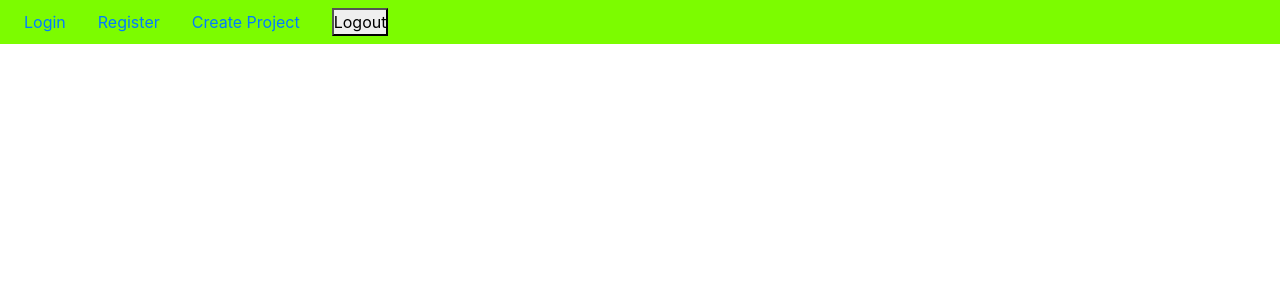
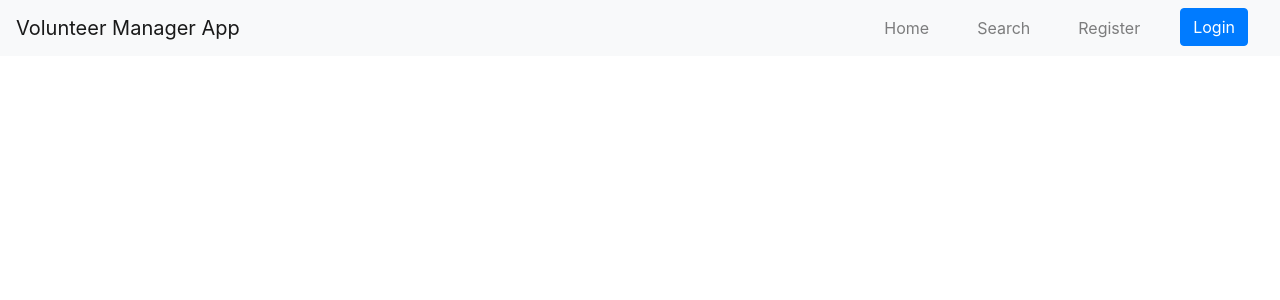
Before and after one commit to chingu-voyage7/Bears-Team-03, a React (Create React App) app: page / in a window 1280 px wide. Shown: the top 300 px of the page. Built offline with nearby package versions, Linux system fonts and the light colour scheme.

Commit message:
Refactor the navbar to use reactstrap

```diff
--- a/src/components/App.js
+++ b/src/components/App.js
@@ -1,25 +1,20 @@
 import React from 'react';
 import {
- BrowserRouter as Router, Switch, Route, NavLink
+  BrowserRouter as Router, Switch, Route,
 } from 'react-router-dom';
 
 import RegistrationPage from './RegistrationPage';
 import ProjectPage from './projectForm/ProjectPage';
 import Login from './Login';
-import Navbar from './navbar/Navbar';
+import Navigation from './navbar/Navbar';
 import ProtectedRoute from './ProtectedRoute';
 
 import './App.css';
 
-const App = ({registerUser, loginUser, logoutUser, createProject, auth}) => (
+const App = ({ registerUser, loginUser, logoutUser, createProject, auth }) => (
   <Router>
     <>
-      <Navbar>
-        <NavLink to="/login">Login</NavLink>
-        <NavLink to="/register">Register</NavLink>
-        <NavLink to="/create-project">Create Project</NavLink>
-        <button onClick={logoutUser}>Logout</button>
-      </Navbar>
+      <Navigation auth={auth} />
       <Switch>
         <Route path="/login" render={props => <Login {...props} login={loginUser} />} />
         <Route path="/register" render={props => <RegistrationPage {...props} register={registerUser} />} />
--- a/src/components/navbar/Navbar.js
+++ b/src/components/navbar/Navbar.js
@@ -1,30 +1,76 @@
 import React, { Component } from 'react';
+import {
+  Button, Collapse,
+  Navbar, NavbarToggler, NavbarBrand,
+  Nav, NavItem, NavLink,
+} from 'reactstrap';
+import { NavLink as RRNavLink, Link } from 'react-router-dom';
 import PropTypes from 'prop-types';
 
 import './navbar.css';
 
-class Navbar extends Component {
+class Navigation extends Component {
   constructor(props) {
     super(props);
+    this.toggle = this.toggle.bind(this);
     this.state = {
+      isOpen: false
     };
   }
-
+  toggle() {
+    this.setState({
+      isOpen: !this.state.isOpen
+    });
+  }
   render() {
-    const { children } = this.props;
+    let { isLoggedIn } = this.props.auth;
     return (
-      <nav>
-        <ul>{React.Children.map(children, child => <li>{child}</li>)}</ul>
-      </nav>
+      <div>
+        <Navbar color="light" light expand="md">
+          <NavbarBrand href="/">Volunteer Manager App</NavbarBrand>
+          <NavbarToggler onClick={this.toggle} />
+          <Collapse isOpen={this.state.isOpen} navbar>
+            <Nav className="ml-auto" navbar>
+              <NavItem>
+                <NavLink to="/">Home</NavLink>
+              </NavItem>
+              <NavItem>
+                <NavLink href="/projects">Search</NavLink>
+              </NavItem>
+              {
+                isLoggedIn ? (
+                  <>
+                    <NavItem>
+                      <Button color="primary" tag={Link} to="/create-project">Create project</Button>
+                    </NavItem>
+                    <NavItem>
+                      <NavLink>Logout</NavLink>
+                    </NavItem>
+                  </>
+                ) : (
+                    <>
+                      <NavItem>
+                        <NavLink activeClassName='active' tag={RRNavLink} to="/register">Register</NavLink>
+                      </NavItem>
+                      <NavItem>
+                        <Button color="primary" tag={Link} to="/login">Login</Button>
+                      </NavItem>
+                    </>
+                  )
+              }
+            </Nav>
+          </Collapse>
+        </Navbar>
+      </div>
     );
   }
 }
 
-Navbar.propTypes = {
-  children: PropTypes.oneOfType([
-    PropTypes.element,
-    PropTypes.array,
-  ]).isRequired,
-};
+// Navigation.propTypes = {
+//   children: PropTypes.oneOfType([
+//     PropTypes.element,
+//     PropTypes.array,
+//   ]).isRequired,
+// };
 
-export default Navbar;
+export default Navigation;
```
